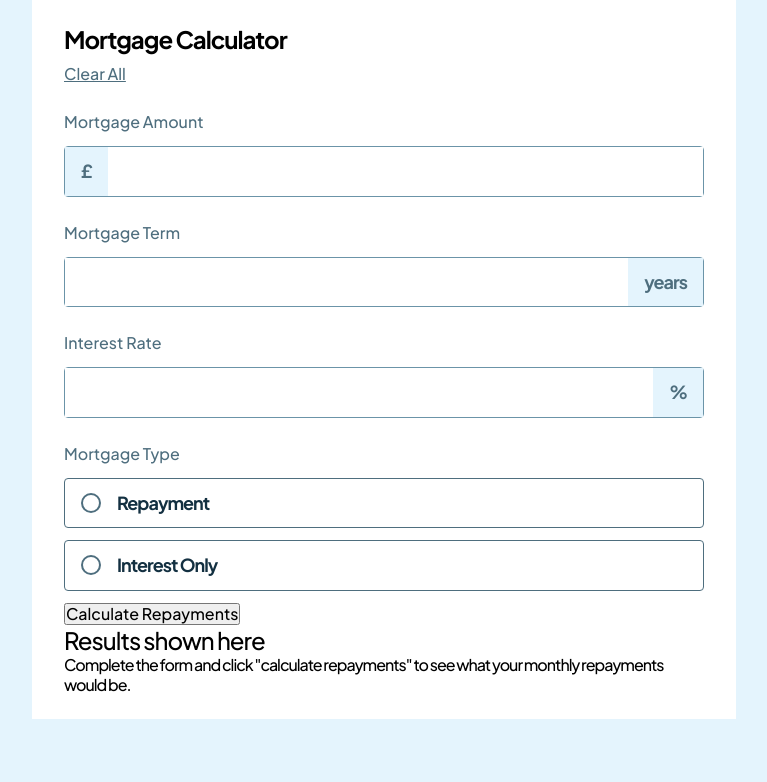
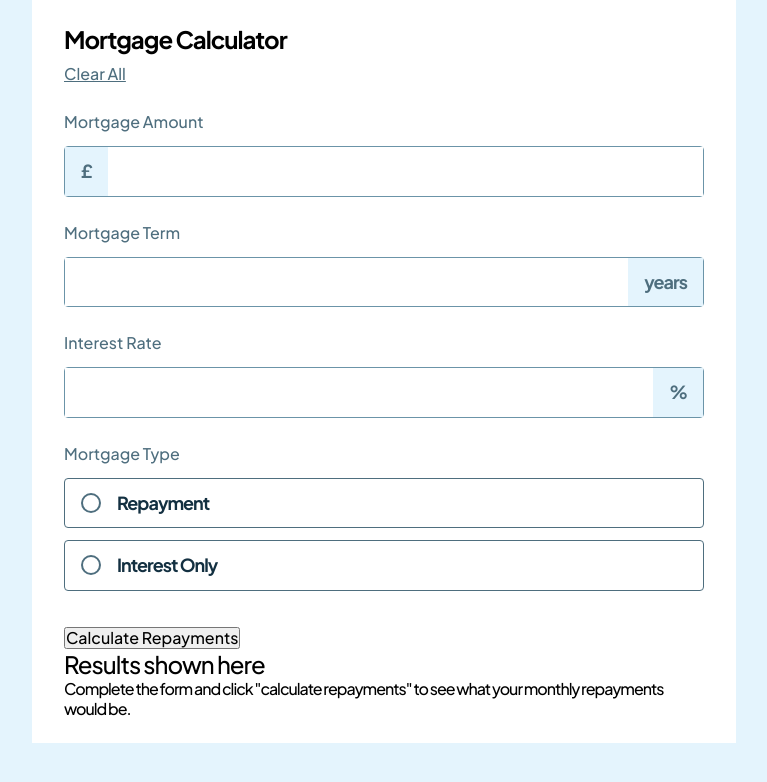
Before and after one commit to ErazorWhite/mortgage-repayment-calculator, a React (Vite) app: page / in a window 1280 px wide. Shown: the top 782 px of the page, without its empty margins (256-1023 px from the left). Built offline with nearby package versions, Linux system fonts and the light colour scheme.

Commit message:
padding & key fixes

```diff
--- a/src/components/RadioGroup/RadioGroup.styles.ts
+++ b/src/components/RadioGroup/RadioGroup.styles.ts
@@ -1,5 +1,9 @@
 import styled from "styled-components";
 import {typography} from "../../global/theme";
+
+export const StyledRadio = styled.div`
+    padding-bottom: 24px;
+`
 
 export const RadioLegend = styled.legend`
     ${typography.preset4};
--- a/src/components/RadioGroup/RadioGroup.tsx
+++ b/src/components/RadioGroup/RadioGroup.tsx
@@ -1,15 +1,15 @@
 import {RadioGroupProps} from "../../global/types.ts";
-import {CheckMark, Li, RadioInput, RadioLabel, RadioLegend} from "./RadioGroup.styles";
+import {CheckMark, Li, RadioInput, RadioLabel, RadioLegend, StyledRadio} from "./RadioGroup.styles";
 
 export const RadioGroup = ({label, name, options, register, error}: RadioGroupProps) => {
 
     return (
-        <div>
+        <StyledRadio>
             <RadioLegend>{label}</RadioLegend>
             <ul>
                 {options.map((option) => (
-                    <Li>
-                        <RadioLabel key={option.value} htmlFor={option.value}>
+                    <Li key={option.value}>
+                        <RadioLabel htmlFor={option.value}>
                             <RadioInput
                                 {...register(name)}
                                 type="radio"
@@ -24,6 +24,6 @@ export const RadioGroup = ({label, name, options, register, error}: RadioGroupPr
             </ul>
             {error && <p>{error.message}</p>}
 
-        </div>
+        </StyledRadio>
     )
 };
```
